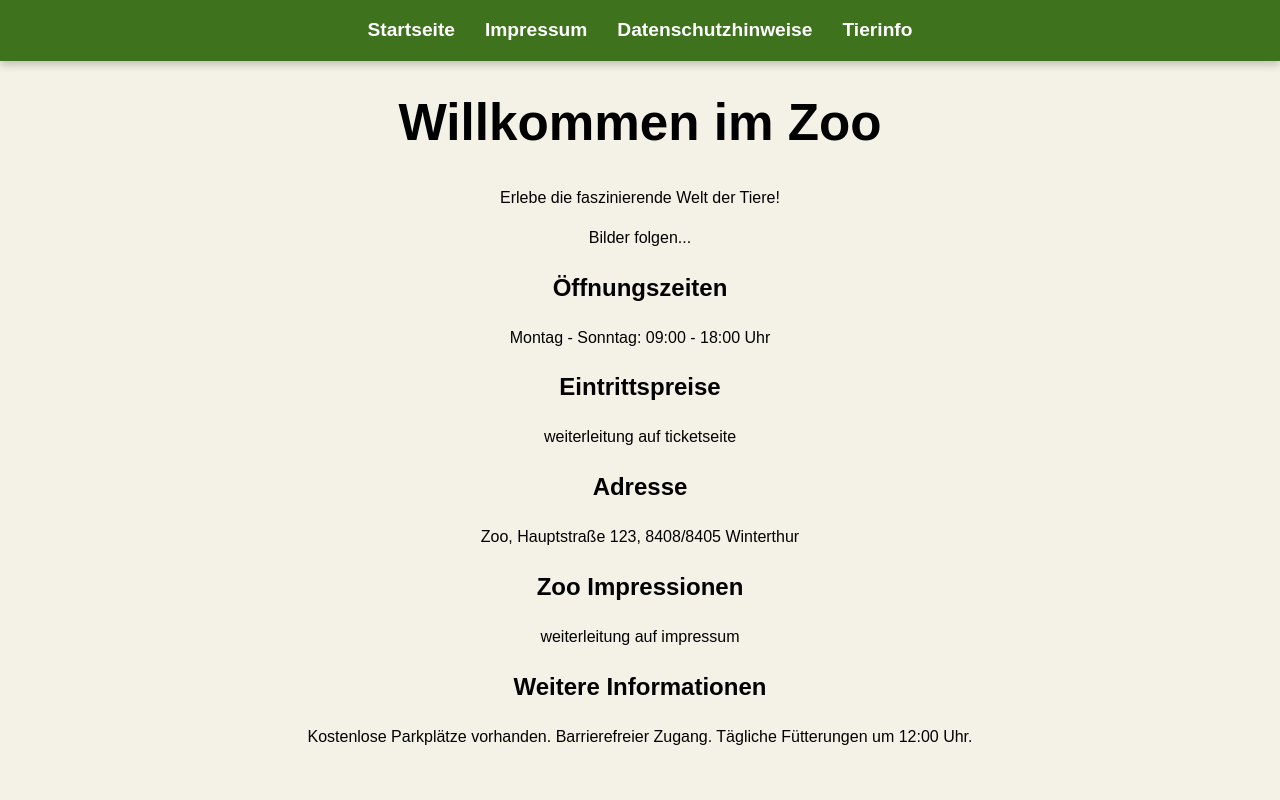
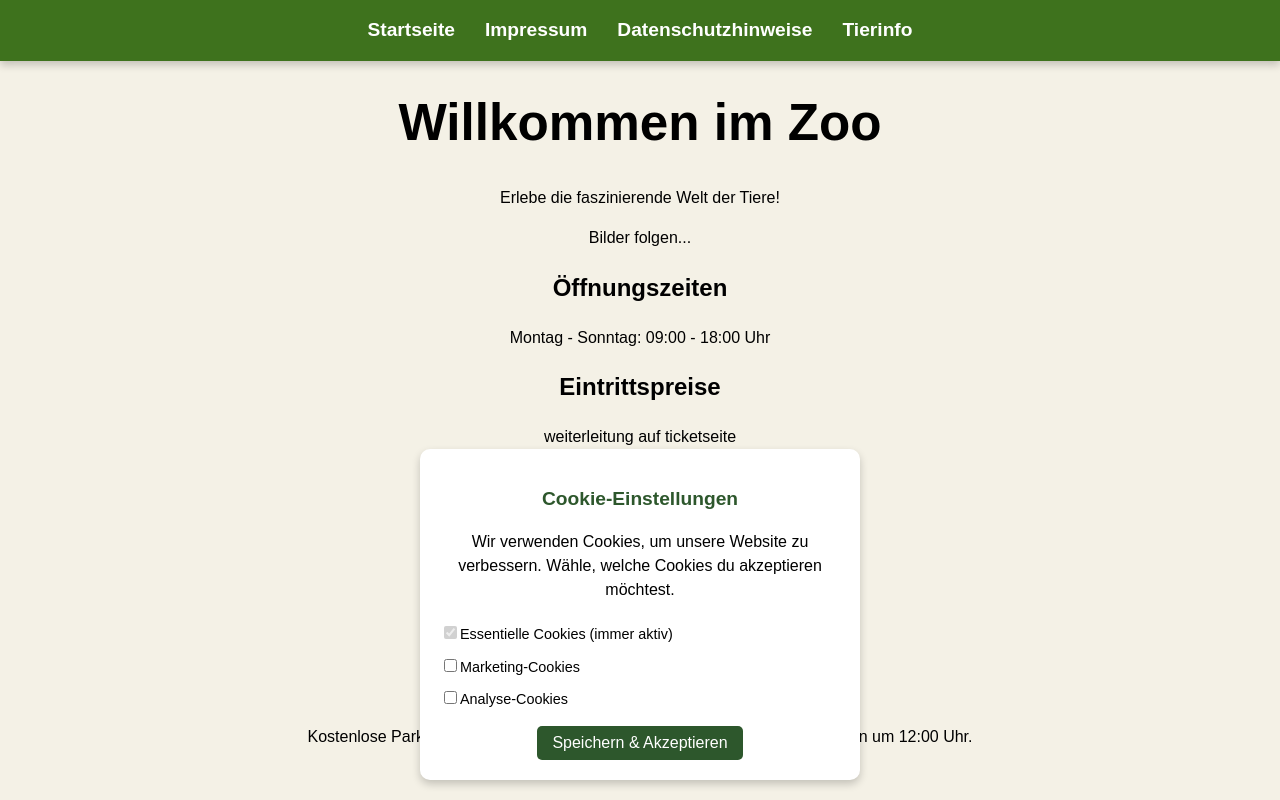
Before and after one commit to RiartC/M426_Zoo_App, a React (Vite) app: page / in a window 1280 px wide. Built offline with nearby package versions, Linux system fonts and the light colour scheme.

Commit message:
cookie pop up mit dockerfile

```diff
--- a/src/App.css
+++ b/src/App.css
@@ -113,3 +113,50 @@ button:hover {
     gap: 15px;
   }
 }
+
+
+
+.cookie-popup {
+  position: fixed;
+  bottom: 20px;
+  left: 50%;
+  transform: translateX(-50%);
+  background: white;
+  padding: 20px;
+  border-radius: 10px;
+  box-shadow: 0 4px 8px rgba(0, 0, 0, 0.2);
+  z-index: 1000;
+  max-width: 400px;
+  text-align: center;
+}
+
+.cookie-content h2 {
+  font-size: 1.2rem;
+  color: #2d572c;
+}
+
+.cookie-options {
+  display: flex;
+  flex-direction: column;
+  align-items: start;
+  margin-top: 10px;
+}
+
+.cookie-options label {
+  margin: 5px 0;
+  font-size: 0.9rem;
+}
+
+.cookie-popup button {
+  margin-top: 10px;
+  background: #2d572c;
+  color: white;
+  border: none;
+  padding: 8px 15px;
+  border-radius: 5px;
+  cursor: pointer;
+}
+
+.cookie-popup button:hover {
+  background: #1e3e1d;
+}
--- a/src/App.jsx
+++ b/src/App.jsx
@@ -5,6 +5,7 @@ import Impressum from "./Impressum";
 import Datenschutzhinweise from "./Datenschutzhinweise";
 import "./App.css";
 import Tierinfo from "./Tierinfo.jsx";
+import CookiePopup from "./CookiePopup.jsx";
 
 function Home() {
     return (
@@ -47,6 +48,7 @@ function App() {
     return (
         <Router>
             <Navbar />
+            <CookiePopup />
             <Routes>
                 <Route path="/" element={<Home />} />
                 <Route path="/impressum" element={<Impressum />} />
--- /dev/null
+++ b/src/CookiePopup.jsx
@@ -0,0 +1,62 @@
+import React, { useState, useEffect } from "react";
+
+const CookiePopup = () => {
+    const [visible, setVisible] = useState(false);
+    const [cookies, setCookies] = useState({
+        essential: true, // Essentielle Cookies sind immer aktiv
+        marketing: false,
+        analytics: false
+    });
+
+    // Überprüfe, ob der Nutzer schon eine Auswahl getroffen hat
+    useEffect(() => {
+        const savedPreferences = localStorage.getItem("cookiePreferences");
+        if (!savedPreferences) {
+            setVisible(true);
+        }
+    }, []);
+
+    // Auswahl speichern
+    const acceptCookies = () => {
+        localStorage.setItem("cookiePreferences", JSON.stringify(cookies));
+        setVisible(false);
+    };
+
+    return visible ? (
+        <div className="cookie-popup">
+            <div className="cookie-content">
+                <h2>Cookie-Einstellungen</h2>
+                <p>Wir verwenden Cookies, um unsere Website zu verbessern. Wähle, welche Cookies du akzeptieren möchtest.</p>
+
+                <div className="cookie-options">
+                    <label>
+                        <input type="checkbox" checked={cookies.essential} disabled />
+                        Essentielle Cookies (immer aktiv)
+                    </label>
+
+                    <label>
+                        <input
+                            type="checkbox"
+                            checked={cookies.marketing}
+                            onChange={() => setCookies({ ...cookies, marketing: !cookies.marketing })}
+                        />
+                        Marketing-Cookies
+                    </label>
+
+                    <label>
+                        <input
+                            type="checkbox"
+                            checked={cookies.analytics}
+                            onChange={() => setCookies({ ...cookies, analytics: !cookies.analytics })}
+                        />
+                        Analyse-Cookies
+                    </label>
+                </div>
+
+                <button onClick={acceptCookies}>Speichern & Akzeptieren</button>
+            </div>
+        </div>
+    ) : null;
+};
+
+export default CookiePopup;
```
Also changed, not shown: 1 other file (tests, documents, lock files or other folders).
